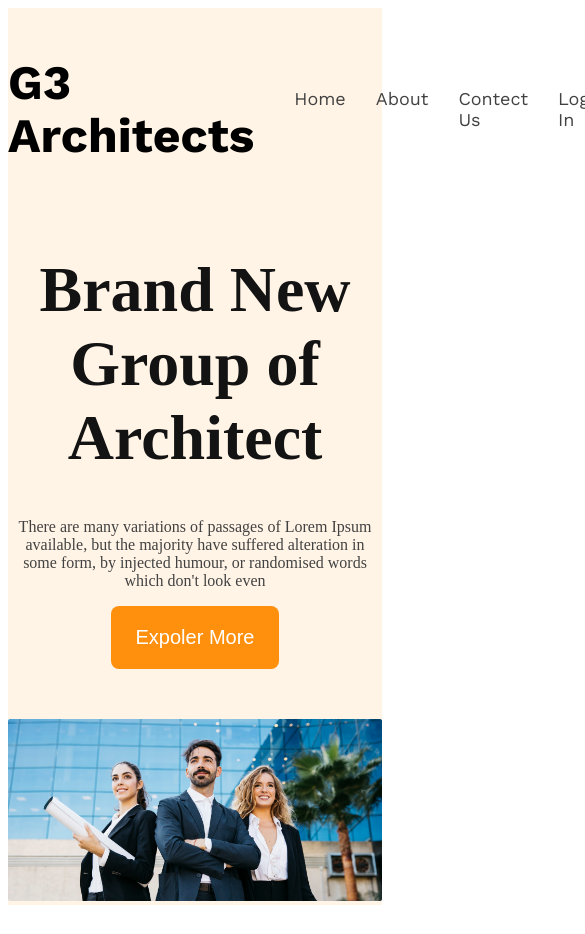
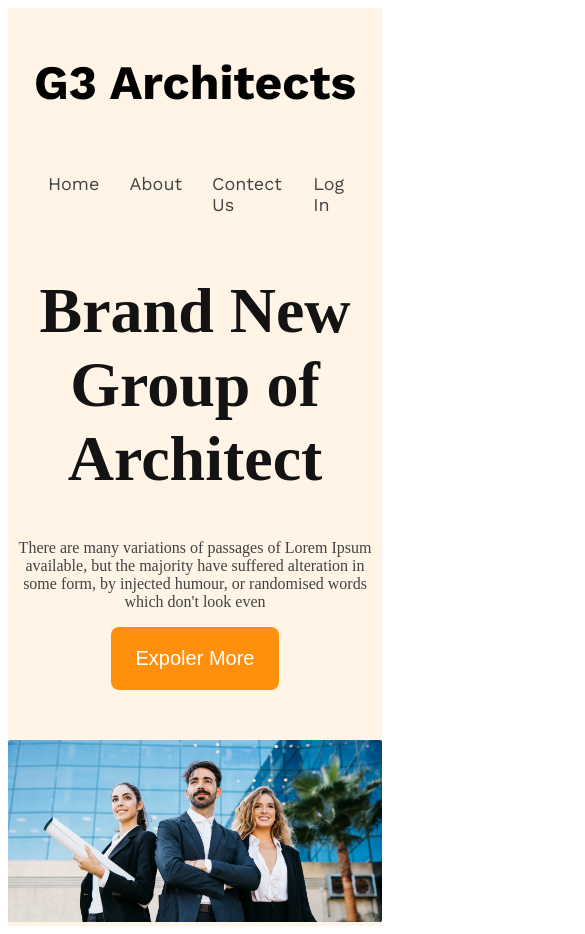
Before and after one commit to MeghlaB/g3-Architec-website, a plain HTML site: page index.html in a window 390 px wide. Shown: the top 934 px of the page, 585 px wide, since content can reach past the window. Before the commit the page ends 913 px from the top, so only its background shows below. Drawn offline with nearby package versions, Linux system fonts and the light colour scheme.

Commit message:
responsive or media query

```diff
--- a/styles/styles.css
+++ b/styles/styles.css
@@ -42,6 +42,7 @@
   /* nav-menu-styles */
   .navbar{
     justify-content: space-between;
+
     align-items: center;
   }
   .brand{
@@ -83,3 +84,12 @@
     font-size: 16px;
     font-weight: 400;
   }
+
+  /* responsive_website */
+  @media screen and (max-width:576px) {
+    .navbar ,.navlinks{
+        flex-direction: column;
+
+    }
+
+  }
```
